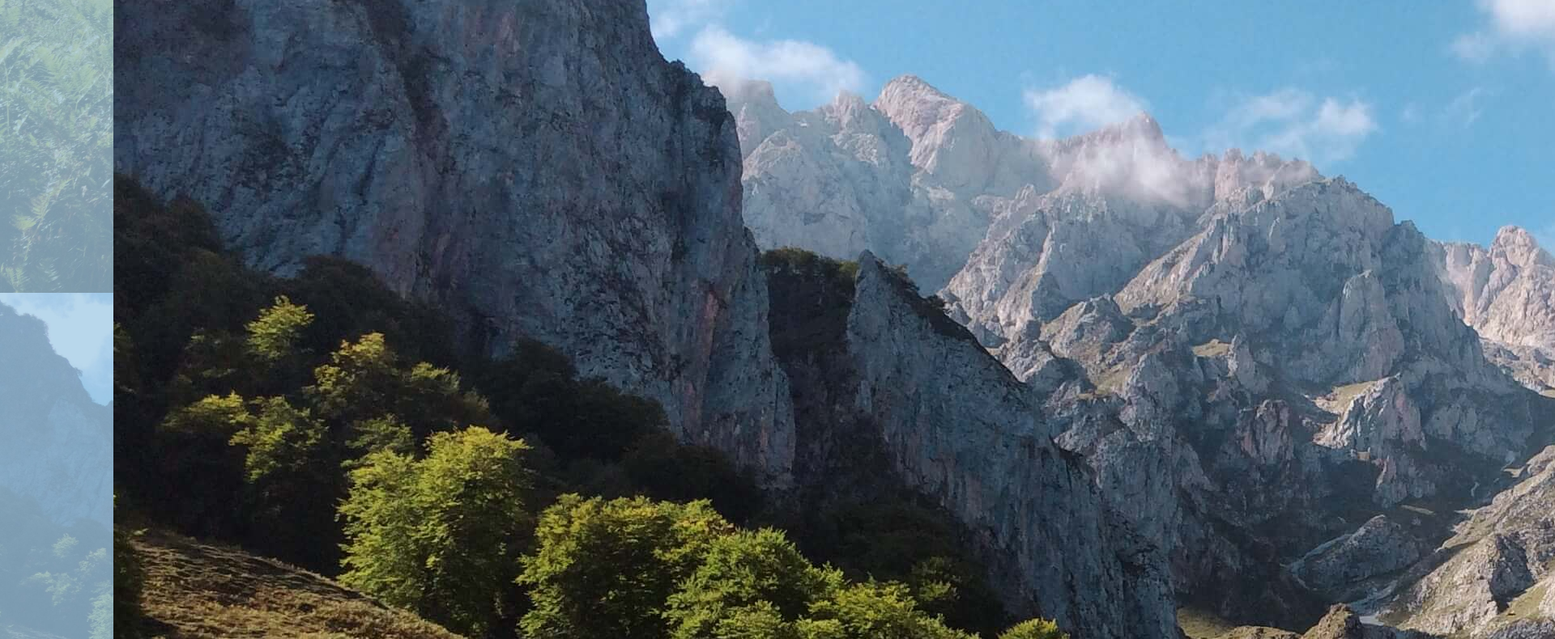
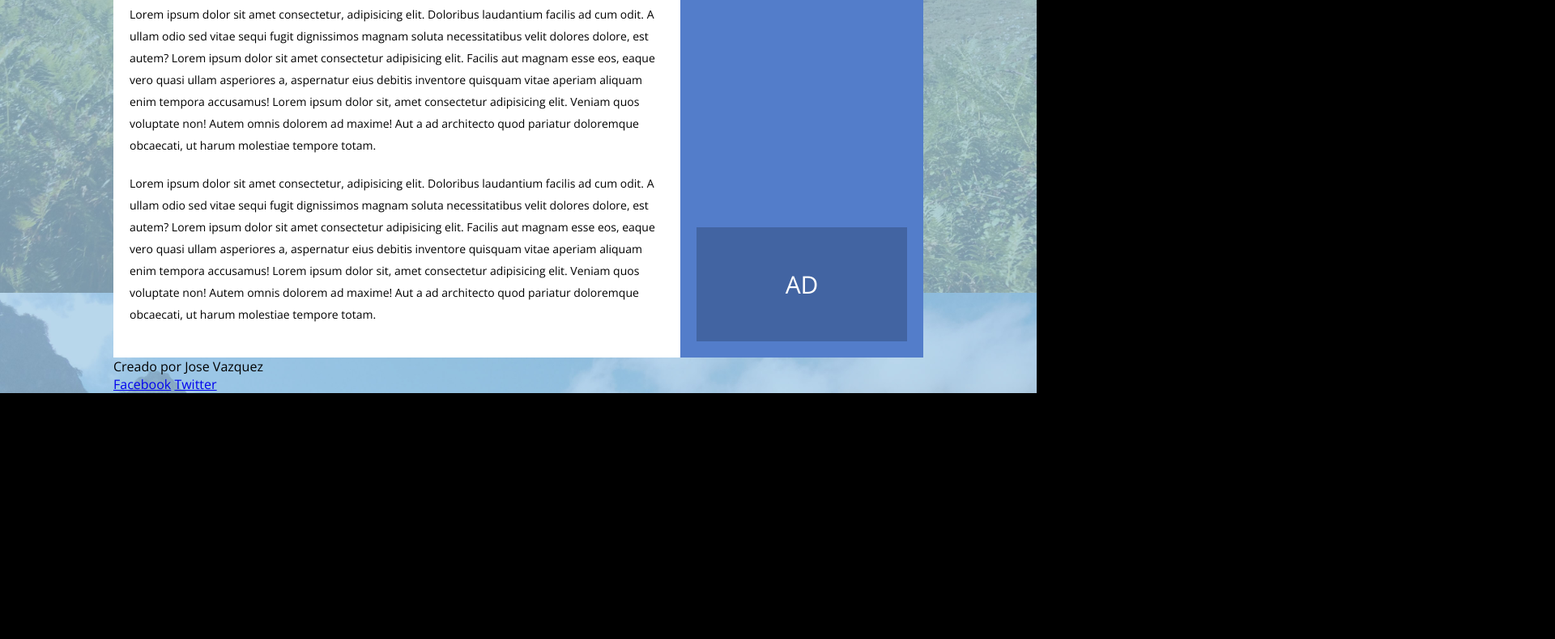
Before and after one commit to jlvFlores/FlexboxPractica, a plain HTML site: page Index.html in a window 1280 px wide. Shown: the part 598-1388 px from the top of the page at 81% size, 1920 px wide, since content can reach past the window. After the commit the page ends 1084 px from the top, so only its background shows below. Drawn offline with nearby package versions, Linux system fonts and the light colour scheme.

Commit message:
77 estilos del main y aside

```diff
--- a/Index.html
+++ b/Index.html
@@ -23,7 +23,7 @@
         <section class="main">
             <article>
                 <div class="thumb">
-                    <img src="img/bg.jpg" alt="">
+                    <img src="img/bgc.jpg" alt="">
                 </div>
                 <h2>Titulo del articulo</h2>
                 <p>Lorem ipsum dolor sit amet consectetur, adipisicing elit. Doloribus laudantium facilis ad cum odit. A ullam odio sed vitae sequi fugit dignissimos magnam soluta necessitatibus velit dolores dolore, est autem? Lorem ipsum dolor sit amet consectetur adipisicing elit. Facilis aut magnam esse eos, eaque vero quasi ullam asperiores a, aspernatur eius debitis inventore quisquam vitae aperiam aliquam enim tempora accusamus! Lorem ipsum dolor sit, amet consectetur adipisicing elit. Veniam quos voluptate non! Autem omnis dolorem ad maxime! Aut a ad architecto quod pariatur doloremque obcaecati, ut harum molestiae tempore totam.</p>
--- a/estilos.css
+++ b/estilos.css
@@ -15,6 +15,9 @@ body {
     margin: auto;
     width: 90%;
     max-width: 1000px;
+    display: flex;
+    flex-direction: row;
+    flex-wrap: wrap;
 }
 header {
     width: 100%;
@@ -33,3 +36,41 @@ header .menu a {
 header .menu a:hover {
     text-decoration: underline;
 }
+.main {
+    background: #fff;
+    padding: 20px;
+    width: 70%;
+}
+.main article .thumb {
+    margin-bottom: 20px;
+}
+.main article .thumb img {
+    width: 100%;
+    vertical-align: top;
+}
+.main article h2 {
+    margin-bottom: 20px;
+    font-weight: normal;
+    font-size: 32px;
+}
+.main article p {
+    margin-bottom: 20px;
+    font-size: 14px;
+    line-height: 27px;
+}
+aside {
+    width: 30%;
+    background: #537dca;
+    padding: 20px;
+    display: flex;
+    flex-direction: column;
+    flex-wrap: wrap;
+    justify-content: space-between;
+}
+aside .ad {
+    font-size: 30px;
+    text-align: center;
+    color: #fff;
+    padding: 50px 0;
+    background: #4264a2;
+}
```
Also changed, not shown: img/bg.jpg (deleted), img/bgc.jpg (added).
